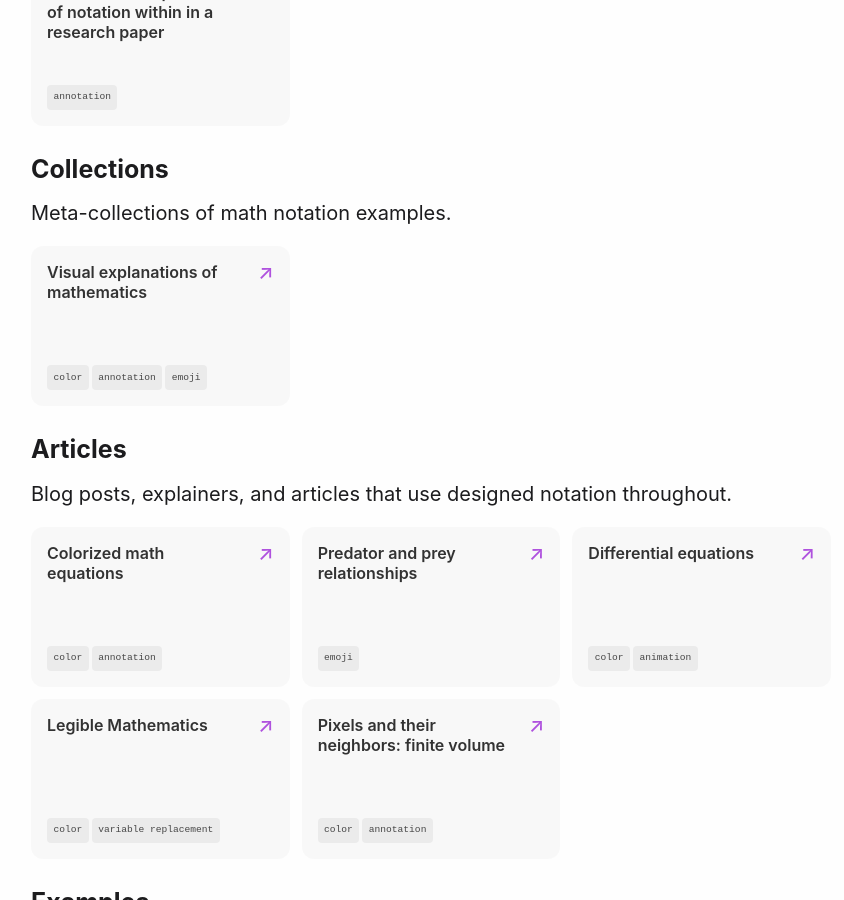
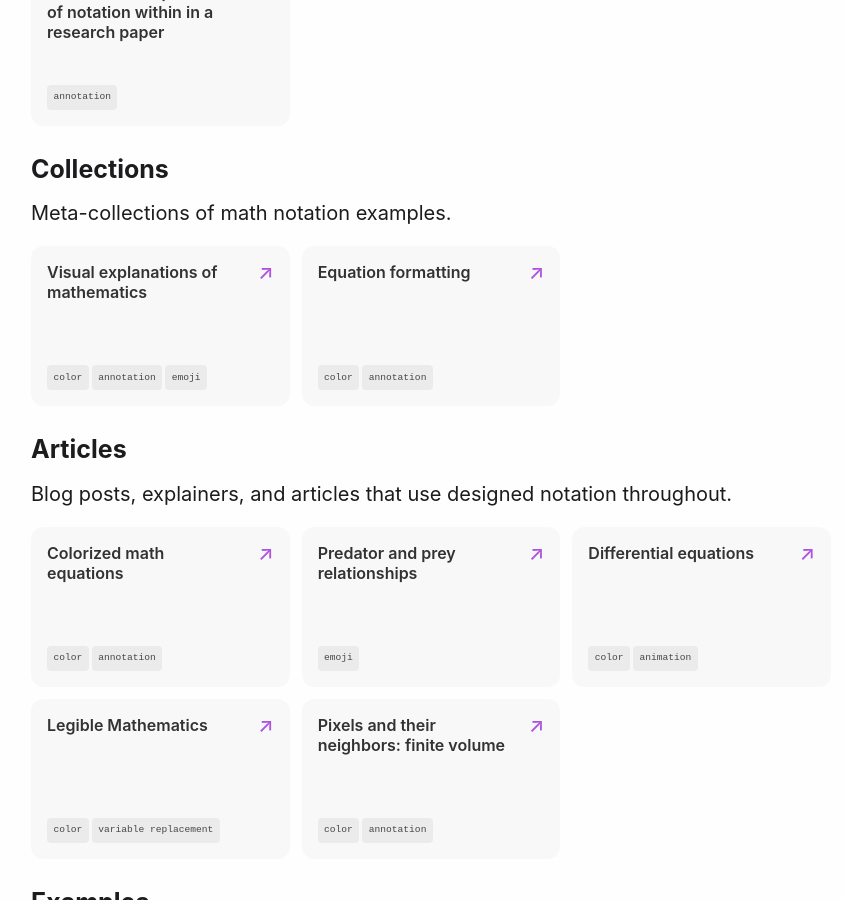
Before and after one commit to fredhohman/awesome-mathematical-notation-design, a Jekyll site: the page built from index.md, in a window 1280 px wide and 900 px high, scrolled down 851 px. Shown: the whole window, without its empty margins (209-1053 px from the left). Built offline with Jekyll 4.4.1, drawn with Linux system fonts in a browser that asks for light colours.

Commit message:
fix: #17

```diff
--- a/_data/examples.yaml
+++ b/_data/examples.yaml
@@ -271,3 +271,10 @@
   tags:
     - color
     - annotation
+
+- description: Equation formatting
+  link: https://www.redblobgames.com/x/1913-equation-formatting/
+  type: collection
+  tags:
+    - color
+    - annotation
```
